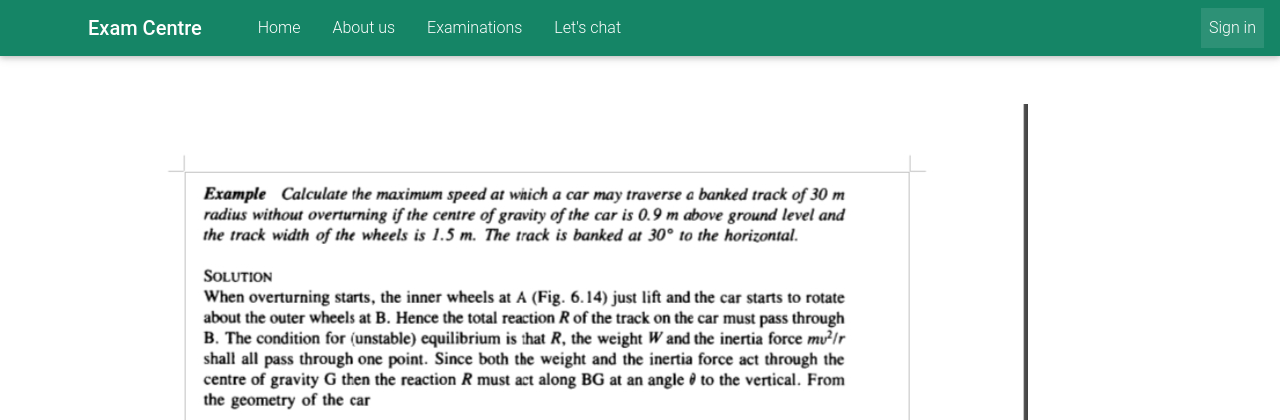
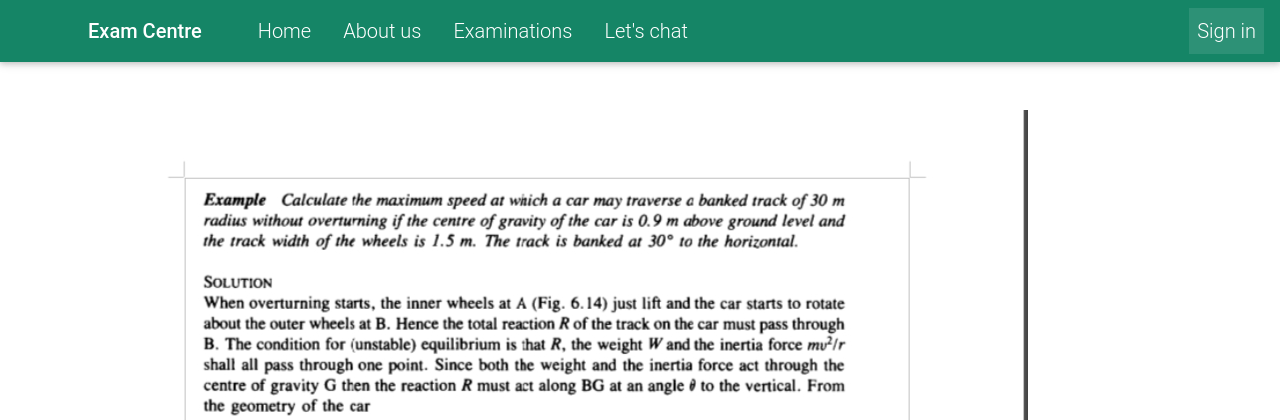
Before and after one commit to devseme/ExamCenter, a Flask app: page /Tuk in a window 1280 px wide. Shown: the top 420 px of the page. Run offline with Flask 2, Linux system fonts and the light colour scheme; some libraries are stand-ins or nearby versions.

Commit message:
styled navbar and add color

```diff
--- a/app/static/css/main.css
+++ b/app/static/css/main.css
@@ -7,6 +7,7 @@
 
 #nav-color {
     background-color:#158566;
+    font-size: 20px;
 
 }
 
```
